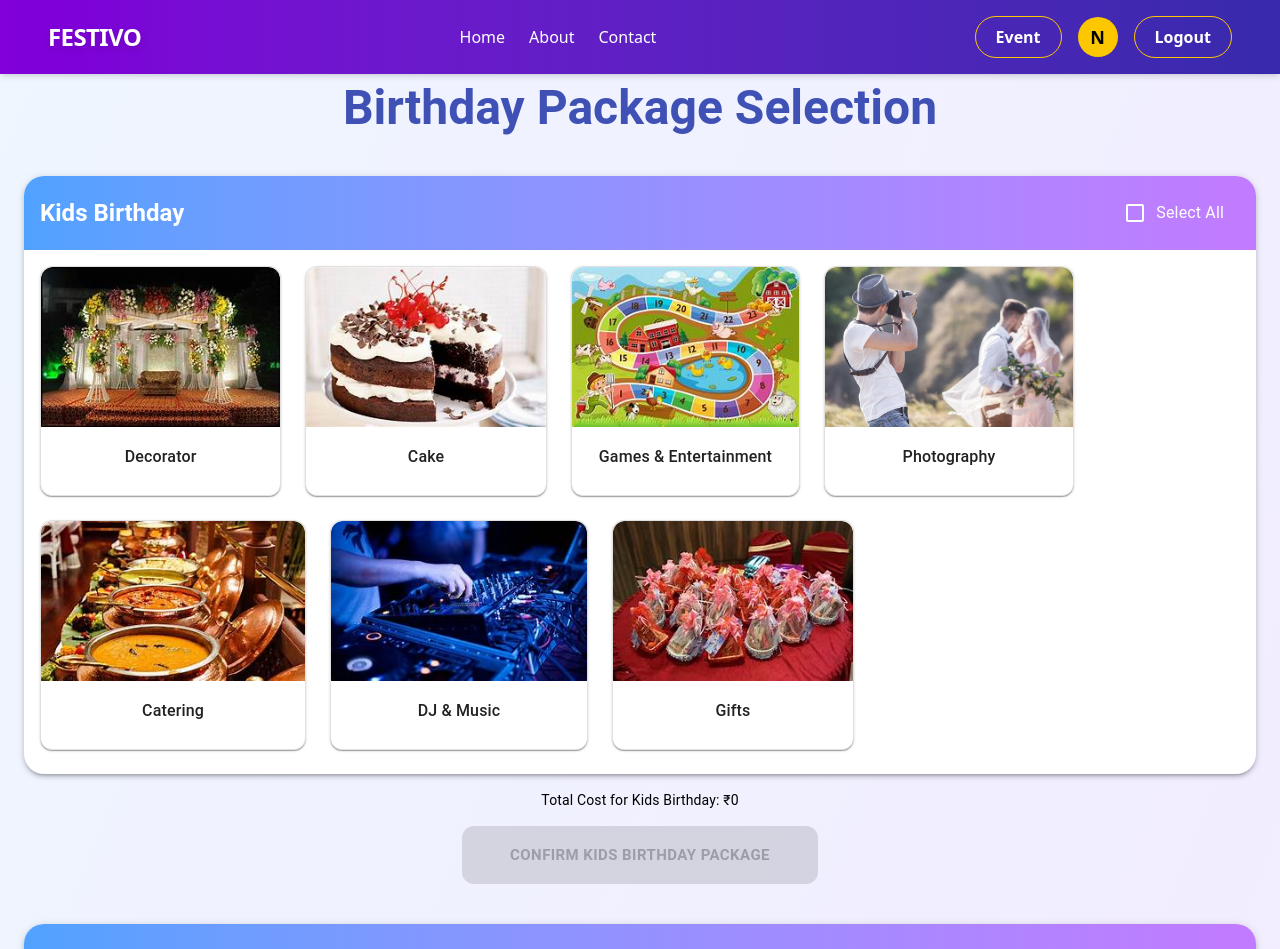
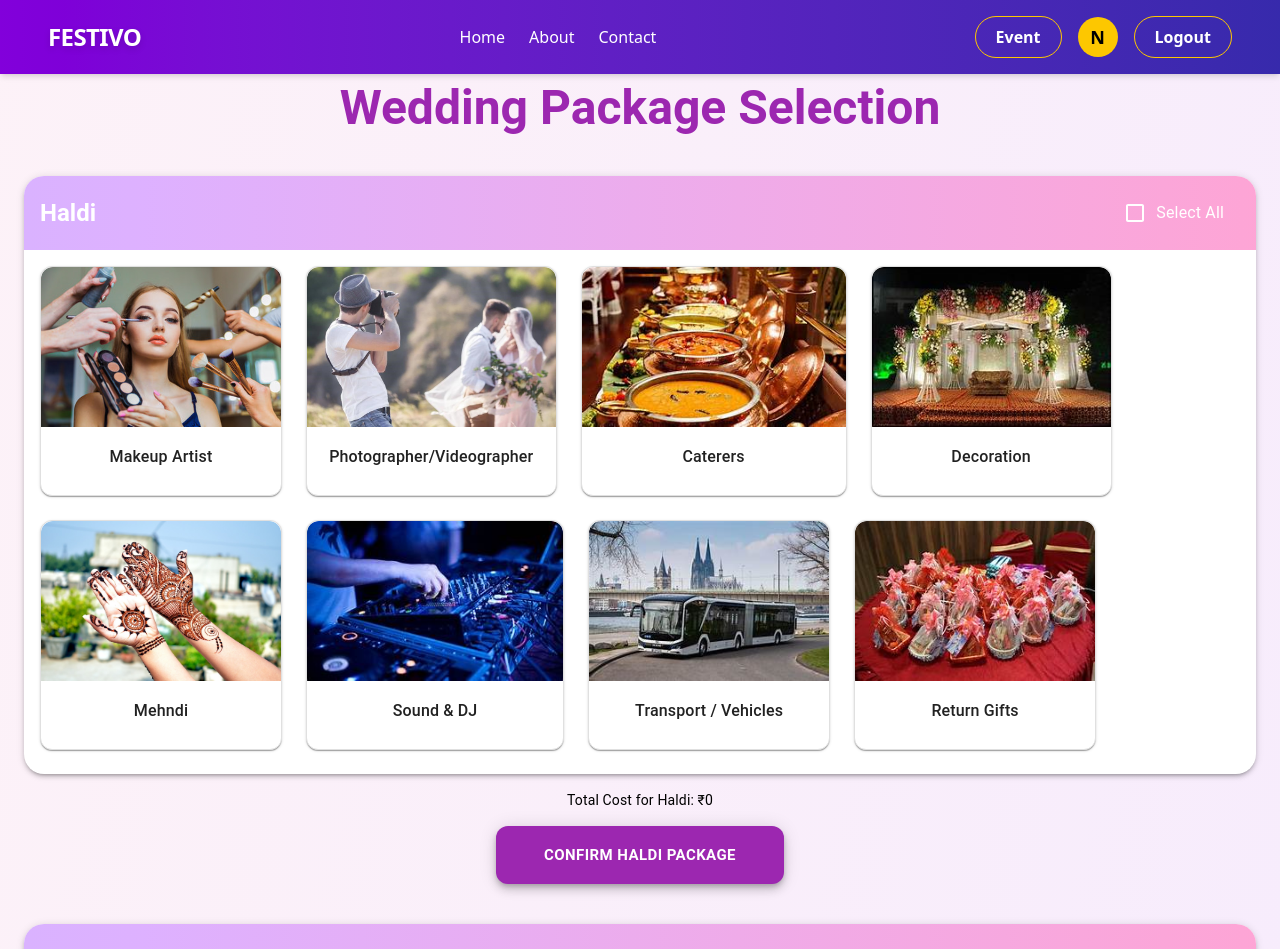
Before and after one commit to akshay-kumar-singh/MITS, a React (Vite) app in the folder client/: page /wedding-event in a window 1280 px wide. Shown: the top 949 px of the page. Built offline with nearby package versions, Linux system fonts and the light colour scheme; sample sign-in values are in the browser's storage.

Commit message:
page error

```diff
--- a/client/src/pages/WeddingEvent.jsx
+++ b/client/src/pages/WeddingEvent.jsx
@@ -1,86 +1,119 @@
-import React, { useState, useEffect } from "react";
-import { Card, CardContent, Typography, Button, Grid, Checkbox, FormControlLabel, Radio, RadioGroup, Snackbar, Alert } from "@mui/material";
-import { useNavigate } from "react-router-dom";
+import React, { useState } from "react";
+import { Card, CardContent, Typography, Button, Grid, Checkbox, FormControlLabel, Radio, RadioGroup, FormControl } from "@mui/material";
+import { useNavigate } from "react-router-dom"; // Import useNavigate hook
 
-const birthdayTypes = [
-  "Kids Birthday", "Teen Birthday", "Adult Birthday", "Milestone Birthday"
+const weddingFunctions = [
+  "Haldi",
+  "Mehendi",
+  "Sangeet",
+  "Reception",
+  "Pre-Wedding Shoot",
+  "Engagement",
+  "Bachelor / Bachelorette Party",
+  "Main Ceremony",
 ];
 
 const services = [
-  { name: "Decorator", img: "/images/deco.jpg", prices: { low: 800, medium: 2000, high: 3500 }, description: "Colorful decoration for your special birthday." },
-  { name: "Cake", img: "/images/cake.jpg", prices: { low: 500, medium: 1200, high: 2000 }, description: "Delicious custom-made cakes." },
-  { name: "Games & Entertainment", img: "/images/games.jpg", prices: { low: 1000, medium: 2500, high: 4000 }, description: "Fun games and entertainers." },
-  { name: "Photography", img: "/images/photo.jpg", prices: { low: 1500, medium: 3000, high: 6000 }, description: "Memories captured in style." },
-  { name: "Catering", img: "/images/catering.jpg", prices: { low: 2000, medium: 5000, high: 10000 }, description: "Tasty food for your guests." },
-  { name: "DJ & Music", img: "/images/dj.jpg", prices: { low: 1000, medium: 2500, high: 5000 }, description: "Energetic beats and party vibes." },
-  { name: "Gifts", img: "/images/gifts.jpg", prices: { low: 400, medium: 1000, high: 2000 }, description: "Return gifts to delight your guests." },
+  { name: "Makeup Artist", img: "/images/makeup.jpg", prices: { low: 500, medium: 1500, high: 3000 }, description: "Professional makeup services for bride and groom." },
+  { name: "Photographer/Videographer", img: "/images/photo.jpg", prices: { low: 2000, medium: 5000, high: 10000 }, description: "Capturing your most cherished wedding moments." },
+  { name: "Caterers", img: "/images/catering.jpg", prices: { low: 3000, medium: 8000, high: 15000 }, description: "Delicious food to satisfy your guests." },
+  { name: "Decoration", img: "/images/deco.jpg", prices: { low: 1000, medium: 2500, high: 5000 }, description: "Beautiful wedding decorations for every occasion." },
+  { name: "Mehndi", img: "/images/mehdi.jpg", prices: { low: 500, medium: 1500, high: 2500 }, description: "Traditional henna designs for the bride." },
+  { name: "Sound & DJ", img: "/images/dj.jpg", prices: { low: 800, medium: 2500, high: 5000 }, description: "Music and entertainment for your wedding celebrations." },
+  { name: "Transport / Vehicles", img: "/images/transport.jpg", prices: { low: 1500, medium: 4000, high: 7000 }, description: "Luxury transport for the bride, groom, and guests." },
+  { name: "Return Gifts", img: "/images/gifts.jpg", prices: { low: 500, medium: 1500, high: 3000 }, description: "Memorable return gifts for your guests." },
 ];
 
-const BirthdayEvent = () => {
-  const [selected, setSelected] = useState(() => JSON.parse(localStorage.getItem("birthdaySelected")) || {});
+const WeddingEvent = () => {
+  const [selected, setSelected] = useState({});
   const [selectAll, setSelectAll] = useState({});
-  const [vendorType, setVendorType] = useState(() => JSON.parse(localStorage.getItem("birthdayVendorType")) || {});
-  const [openAlert, setOpenAlert] = useState(false);
-  const navigate = useNavigate();
+  const [vendorType, setVendorType] = useState({});
+  const navigate = useNavigate(); // Initialize navigate hook
 
-  useEffect(() => {
-    localStorage.setItem("birthdaySelected", JSON.stringify(selected));
-    localStorage.setItem("birthdayVendorType", JSON.stringify(vendorType));
-  }, [selected, vendorType]);
+  const handleSubmit = (func) => {
+    console.log(`Selected Wedding Package for ${func}:`, selected[func]);
 
-  const handleSubmit = (type) => {
-    if (!selected[type] || selected[type].length === 0) {
-      setOpenAlert(true);
-      return;
-    }
+    const selectedForFunc = selected[func] || [];
+    const vendorTypesForFunc = vendorType[func] || {};
+    const totalCost = calculateTotalCost(func);
 
-    const totalCost = calculateTotalCost(type);
+    // Add only the image file names for clarity (e.g., "name.jpg")
+    const selectedWithImageNames = selectedForFunc.map(service => ({
+      ...service,
+      imgName: service.img?.split("/").pop() || "", // Extracts file name from path
+    }));
 
+    const dataToStore = {
+      function: func,
+      selectedServices: selectedWithImageNames,
+      vendorTypes: vendorTypesForFunc,
+      totalCost: totalCost,
+    };
+
+    localStorage.setItem(`weddingPackage_${func}`, JSON.stringify(dataToStore));
+
+    // Store all selected data globally with imgName added
+    const selectedWithImages = {};
+    Object.keys(selected).forEach((f) => {
+      selectedWithImages[f] = selected[f].map(service => ({
+        ...service,
+        imgName: service.img?.split("/").pop() || "",
+      }));
+    });
+
+    localStorage.setItem("weddingAllSelected", JSON.stringify({
+      selected: selectedWithImages,
+      vendorType,
+      totalCost: calculateTotalCost(),
+    }));
+
+    // Navigate to payment page with state
     navigate('/payment', {
       state: {
-        selectedServices: selected,
+        selectedServices: selectedWithImages,
         totalCost: totalCost,
-        birthdayTypes: birthdayTypes,
+        weddingFunctions: weddingFunctions,
       },
-    });
-
-    window.scrollTo({ top: 0, behavior: 'smooth' });
-  };
-
-  const toggleService = (type, service) => {
-    setSelected((prev) => {
-      const current = prev[type] || [];
-      const updated = current.includes(service)
-        ? current.filter((s) => s !== service)
-        : [...current, service];
-      return { ...prev, [type]: updated };
     });
   };
 
-  const toggleSelectAll = (type) => {
-    const isAllSelected = selectAll[type];
-    setSelectAll((prev) => ({ ...prev, [type]: !isAllSelected }));
+
+  const toggleService = (func, service) => {
+    setSelected((prev) => {
+      const current = prev[func] || [];
+      return {
+        ...prev,
+        [func]: current.includes(service)
+          ? current.filter((s) => s !== service)
+          : [...current, service],
+      };
+    });
+  };
+
+  const toggleSelectAll = (func) => {
+    const isSelected = selectAll[func];
+    setSelectAll((prev) => ({ ...prev, [func]: !isSelected }));
     setSelected((prev) => ({
       ...prev,
-      [type]: !isAllSelected ? services.map((s) => s.name) : [],
+      [func]: !isSelected ? services.map((s) => s.name) : [],
     }));
   };
 
-  const handleVendorTypeChange = (type, service, value) => {
+  const handleVendorTypeChange = (func, service, value) => {
     setVendorType((prev) => ({
       ...prev,
-      [type]: {
-        ...prev[type],
+      [func]: {
+        ...prev[func],
         [service]: value,
       },
     }));
   };
 
-  const calculateTotalCost = (type) => {
+  const calculateTotalCost = (func) => {
     let total = 0;
-    const typeServices = selected[type] || [];
-    typeServices.forEach((service) => {
-      const vendor = vendorType[type]?.[service] || "low";
+    const funcServices = selected[func] || [];
+    funcServices.forEach((service) => {
+      const vendor = vendorType[func]?.[service] || "low";
       const serviceObj = services.find((s) => s.name === service);
       total += serviceObj.prices[vendor];
     });
@@ -88,24 +121,24 @@ const BirthdayEvent = () => {
   };
 
   return (
-    <div className="min-h-screen p-6 pt-20 bg-gradient-to-br from-blue-50 to-purple-100">
-      <Typography variant="h3" align="center" sx={{ fontWeight: "bold", color: "#3f51b5", mb: 5 }}>
-        Birthday Package Selection
+    <div className="min-h-screen p-6 pt-20 bg-gradient-to-br from-pink-50 to-purple-100">
+      <Typography variant="h3" align="center" sx={{ fontWeight: "bold", color: "#9c27b0", mb: 5 }}>
+        Wedding Package Selection
       </Typography>
 
-      {birthdayTypes.map((type) => (
-        <div key={type} className="mb-10">
+      {weddingFunctions.map((func) => (
+        <div key={func} className="mb-10">
           <Card sx={{ borderRadius: "20px", boxShadow: 3 }}>
-            <div className="bg-gradient-to-r from-blue-400 to-purple-400 p-4 rounded-t-xl">
+            <div className="bg-gradient-to-r from-purple-300 to-pink-300 p-4 rounded-t-xl">
               <div className="flex items-center justify-between">
                 <Typography variant="h5" sx={{ color: "white", fontWeight: "bold" }}>
-                  {type}
+                  {func}
                 </Typography>
                 <FormControlLabel
                   control={
                     <Checkbox
-                      checked={selectAll[type] || false}
-                      onChange={() => toggleSelectAll(type)}
+                      checked={selectAll[func] || false}
+                      onChange={() => toggleSelectAll(func)}
                       color="default"
                       sx={{ color: "white" }}
                     />
@@ -118,17 +151,17 @@ const BirthdayEvent = () => {
             <CardContent>
               <Grid container spacing={3}>
                 {services.map((service) => {
-                  const isSelected = selected[type]?.includes(service.name);
+                  const isSelected = selected[func]?.includes(service.name);
                   return (
                     <Grid item xs={12} sm={6} md={3} key={service.name}>
                       <Card
-                        onClick={() => toggleService(type, service.name)}
+                        onClick={() => toggleService(func, service.name)}
                         sx={{
                           cursor: "pointer",
                           borderRadius: "12px",
                           boxShadow: 1,
                           "&:hover": { boxShadow: 6 },
-                          border: isSelected ? "4px solid #3f51b5" : "1px solid #e0e0e0",
+                          border: isSelected ? "4px solid #9c27b0" : "1px solid #e0e0e0",
                           transform: isSelected ? "scale(1.05)" : "scale(1)",
                           transition: "all 0.3s ease",
                         }}
@@ -148,8 +181,8 @@ const BirthdayEvent = () => {
                         <div className="mt-3">
                           <Typography variant="body2">Vendor Type</Typography>
                           <RadioGroup
-                            value={vendorType[type]?.[service.name] || "low"}
-                            onChange={(e) => handleVendorTypeChange(type, service.name, e.target.value)}
+                            value={vendorType[func]?.[service.name] || "low"}
+                            onChange={(e) => handleVendorTypeChange(func, service.name, e.target.value)}
                             sx={{ display: "flex", flexDirection: "row", justifyContent: "space-between" }}
                           >
                             <FormControlLabel value="low" control={<Radio />} label={`Low: ₹${service.prices.low}`} />
@@ -166,37 +199,30 @@ const BirthdayEvent = () => {
           </Card>
 
           <div className="mt-4 text-center">
-            <Typography variant="body2">Total Cost for {type}: ₹{calculateTotalCost(type)}</Typography>
+            <Typography variant="body2">Total Cost for {func}: ₹{calculateTotalCost(func)}</Typography>
             <Button
               variant="contained"
               size="large"
-              onClick={() => handleSubmit(type)}
-              disabled={!selected[type] || selected[type].length === 0}
+              onClick={() => handleSubmit(func)}
               sx={{
-                bgcolor: "#3f51b5",
+                bgcolor: "#9c27b0",
                 color: "white",
                 fontWeight: "bold",
                 py: 2,
                 px: 6,
                 borderRadius: "12px",
                 boxShadow: 6,
-                ":hover": { bgcolor: "#303f9f", boxShadow: 8 },
+                ":hover": { bgcolor: "#7b1fa2", boxShadow: 8 },
                 mt: 2,
               }}
             >
-              Confirm {type} Package
+              Confirm {func} Package
             </Button>
           </div>
         </div>
       ))}
-
-      <Snackbar open={openAlert} autoHideDuration={3000} onClose={() => setOpenAlert(false)}>
-        <Alert onClose={() => setOpenAlert(false)} severity="warning" sx={{ width: '100%' }}>
-          Please select at least one service to proceed!
-        </Alert>
-      </Snackbar>
     </div>
   );
 };
 
-export default BirthdayEvent;
+export default WeddingEvent;
```
